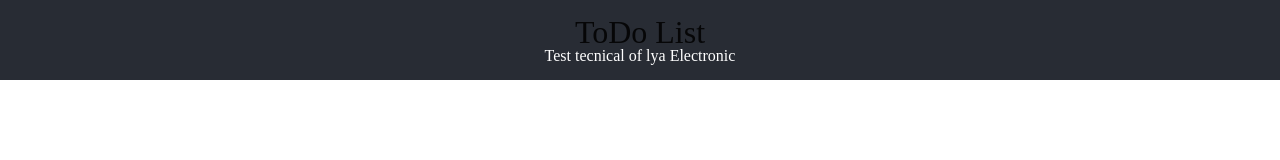
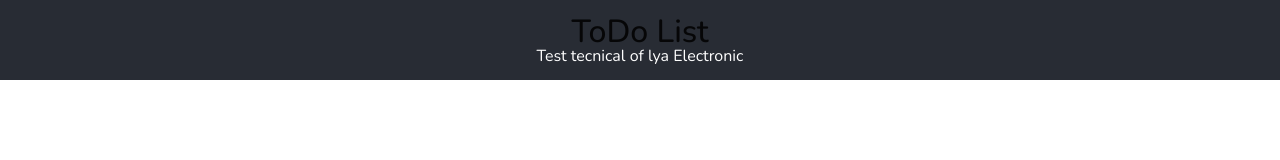
Before and after one commit to CamiloVargas123/test-lya-electronic, a React (Vite) app: page / in a window 1280 px wide. Shown: the top 160 px of the page. Built offline with nearby package versions, Linux system fonts and the light colour scheme.

Commit message:
add font and styles of antd

```diff
--- a/src/index.css
+++ b/src/index.scss
@@ -1,6 +1,10 @@
+@import "./sass/index.scss";
+
+@import url('https://fonts.googleapis.com/css2?family=Nunito:wght@200;300;400;500;600;700;800;900&display=swap');
+
 body {
   margin: 0;
-  font-family: -apple-system, BlinkMacSystemFont, 'Segoe UI', 'Roboto', 'Oxygen',
+  font-family: $default-fontFamily,-apple-system, BlinkMacSystemFont, 'Segoe UI', 'Roboto', 'Oxygen',
     'Ubuntu', 'Cantarell', 'Fira Sans', 'Droid Sans', 'Helvetica Neue',
     sans-serif;
   -webkit-font-smoothing: antialiased;
@@ -34,7 +38,6 @@
 	padding: 0;
 	border: 0;
 	font-size: 100%;
-	font: inherit;
 	vertical-align: baseline;
 }
 /* HTML5 display-role reset for older browsers */
@@ -60,3 +63,5 @@
 	border-collapse: collapse;
 	border-spacing: 0;
 }
+
+@import 'antd/dist/antd.css';
--- a/src/main.jsx
+++ b/src/main.jsx
@@ -1,7 +1,6 @@
 import React from 'react'
 import ReactDOM from 'react-dom'
-import 'antd/dist/antd.css'
-import './index.css'
+import './index.scss'
 import App from './App'
 
 ReactDOM.render(
--- /dev/null
+++ b/src/sass/index.scss
@@ -0,0 +1,2 @@
+$default-fontFamily: 'Nunito';
+$font-light: #FFF;
```
